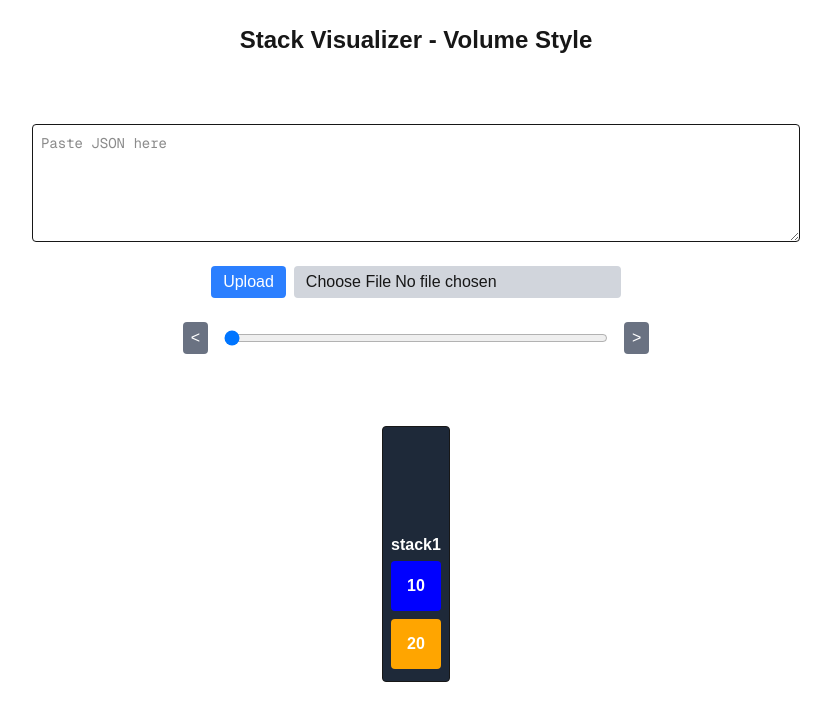
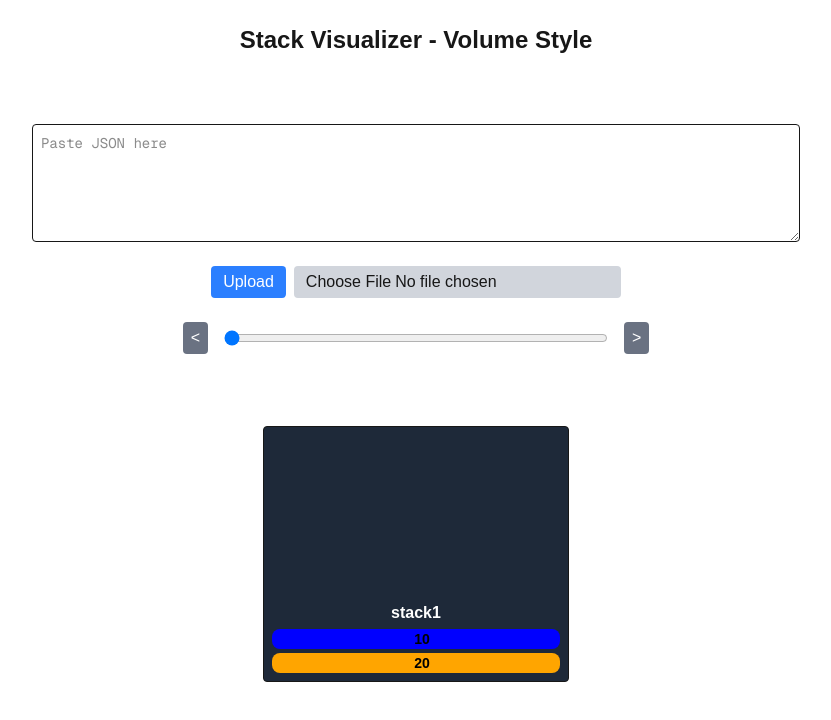
Before and after one commit to goomyman/leetcodewizard, a Next.js app in the folder Prototypes/stack-visualizer/: page / in a window 1280 px wide. Shown: the top 720 px of the page, without its empty margins (224-1055 px from the left). Built offline with nearby package versions, Linux system fonts and the light colour scheme.

Commit message:
save stackitem

```diff
--- a/Prototypes/stack-visualizer/src/app/stack/StackItem.tsx
+++ b/Prototypes/stack-visualizer/src/app/stack/StackItem.tsx
@@ -1,56 +1,80 @@
+"use client";
+
 import { motion, useAnimation } from "framer-motion";
 import { useEffect } from "react";
+import { STACK_ITEM_WIDTH, STACK_ITEM_HEIGHT } from "./StackItemConstants";
 import { ControlItem, ControlItemState } from "./ControlTypes";
 
 interface StackItemProps {
   item: ControlItem;
+  stopShaking: boolean;
   index: number;
-  stopShaking: boolean;
 }
 
 export default function StackItem({ item, stopShaking, index }: StackItemProps) {
+  const isPreInsert = item.state === ControlItemState.PreInsert;
+  const isPreRemove = item.state === ControlItemState.PreRemove;
+
   const controls = useAnimation();
 
+  // animation: gentle vertical bounce + pulse
   useEffect(() => {
-    const isPreInsert = item.state === ControlItemState.PreInsert;
-    const isPreRemove = item.state === ControlItemState.PreRemove;
+    const shouldAnimate = (isPreRemove || isPreInsert) && !stopShaking;
+    const baseY = isPreInsert ? -(STACK_ITEM_HEIGHT * 0.05) : 0;
+    const baseX = isPreInsert ? -(STACK_ITEM_WIDTH * 0.30) : 0;
 
-    if ((isPreInsert || isPreRemove) && !stopShaking) {
+    if (shouldAnimate) {
       controls.start({
-        x: isPreInsert ? [-10, 10, -10, 0] : [0, 5, -5, 0],
-        y: isPreInsert ? [0, -5, 5, 0] : [0, 5, -5, 0],
-        scale: [1, 1.05, 1, 1.05, 1],
-        transition: { duration: 1.5, repeat: Infinity },
+        y: [baseY, baseY - 3, baseY, baseY - 3, baseY],
+        x: [baseX, baseX, baseX, baseX, baseX],
+        scale: [1, 1.03, 1, 1.03, 1],
+        transition: {
+          duration: 2.5,
+          repeat: Infinity,
+          repeatType: "loop",
+        },
       });
     } else {
+      controls.stop();
       controls.start({
+        y: 0,
         x: 0,
-        y: 0,
         scale: 1,
         transition: { type: "spring", stiffness: 300, damping: 20 },
       });
     }
-  }, [item.state, stopShaking, controls]);
+  }, [isPreRemove, isPreInsert, stopShaking, controls]);
 
-  const displayColor =
-    item.state === ControlItemState.PreInsert
-      ? "green"
-      : item.state === ControlItemState.PreRemove
-      ? "red"
-      : item.color ?? "gray";
+  // determine background color based on state
+  const displayColor = isPreInsert
+    ? "green"
+    : isPreRemove
+    ? "red"
+    : item.color;
 
   return (
     <motion.div
+      style={{
+        width: STACK_ITEM_WIDTH,
+        height: STACK_ITEM_HEIGHT,
+        backgroundColor: displayColor,
+        borderRadius: 8,
+        display: "flex",
+        alignItems: "center",
+        justifyContent: "center",
+        boxShadow: isPreInsert ? "0px 8px 15px rgba(0,0,0,0.2)" : "none",
+        zIndex: isPreInsert ? 10 : 1,
+      }}
+      layout // smooth transition from floating → normal stack
       animate={controls}
-      className="flex items-center justify-center font-bold text-white rounded"
-      style={{
-        width: 50,
-        height: 50,
-        marginBottom: 4,
-        backgroundColor: displayColor,
-      }}
+      className="text-sm font-bold text-black"
     >
-      {item.value}
+      <div className="w-full text-left font-bold text-lg pl-3 flex-1">
+        {item.level}
+      </div>
+      <div className="w-full text-center">
+        {item.value}
+      </div>
     </motion.div>
   );
 }
```
